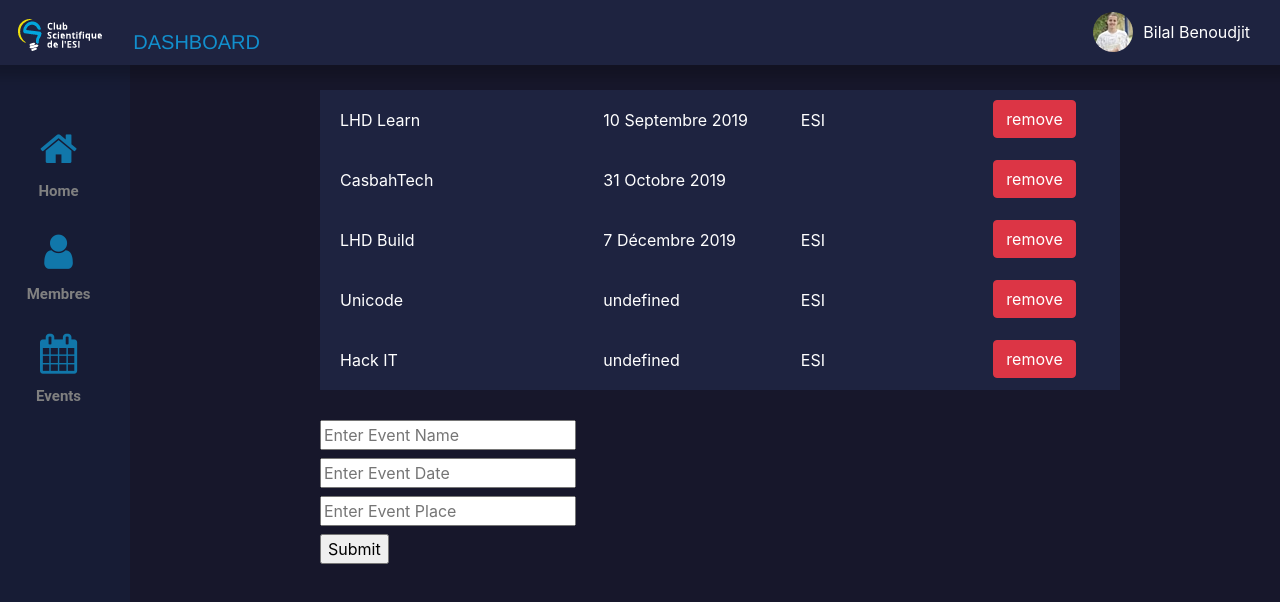
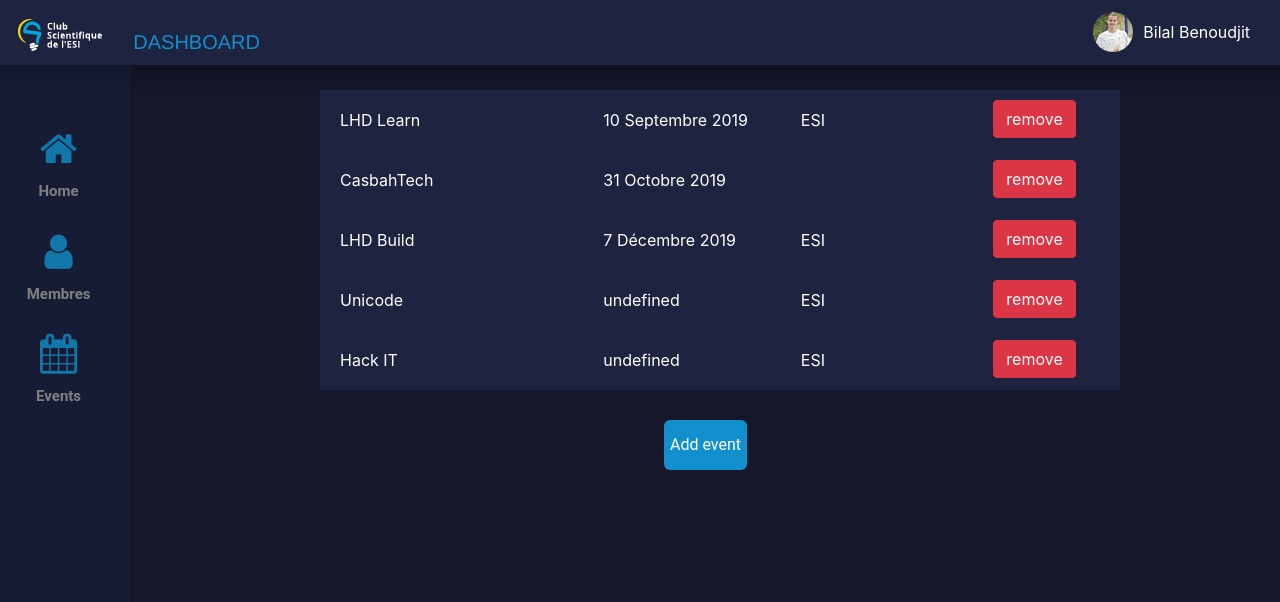
Before and after one commit to Lourguioui/GI-Dashboard, a React (Create React App) app: page /events in a window 1280 px wide. Shown: the top 602 px of the page. Built offline with nearby package versions, Linux system fonts and the light colour scheme.

Commit message:
final update -events page

```diff
--- a/src/Events.css
+++ b/src/Events.css
@@ -2,6 +2,71 @@
   margin-left: 25%;
   margin-top: 60px;
 }
+form{
+  background-color : #1e2340;
+  margin-top : 30px;
+  width : 600px;
+  margin-left : 12%;
+}
 form label {
   display : block;
+  margin-left : 18%;
 }
+form label input[type=text]{
+  width : 400px;
+  margin-top : 20px;
+  height : 50px;
+}
+form input[type=submit]{
+  margin-left : 22%;
+  width : 150px;
+  height: 50px;
+  border : none;
+  background-color :   rgb(28, 99, 180);
+  border-radius : 5px;
+  transofrm : 0.2s;
+  font-family: "Helvetica", sans-serif;
+  margin-top : 15px;
+  cursor : pointer;
+
+}
+form input[type=submit]:hover{
+  background-color : #128fcd;
+  color : #daf5ff;
+  transition: 0.4s;
+}
+.cancel-btn{
+  margin-left : 8.5%;
+  width : 150px;
+  height: 50px;
+  border : none;
+  background-color :  #91cdc5;
+  border-radius : 5px;
+  transition : 0.4s;
+  font-family: "Helvetica", sans-serif;
+  margin-top : 15px;
+  cursor : pointer;
+}
+.cancel-btn:hover{
+  background-color : #75cdc8;
+  color : white;
+}
+.display-event-form{
+  height : 50px;
+  margin-left : 43%;
+  margin-top : 30px;
+  background-color : #128fcd;
+  border-radius : 6px;
+  border : none;
+  cursor: pointer;
+  color : white;
+  font-family : Roboto;
+  font-size : bold;
+  transition : 0.5s;
+}
+.display-event-form:hover{
+  background-color : #1844cd;
+}
+.display-event-form:focus{
+  outline : none;
+}
--- a/src/Events.jsx
+++ b/src/Events.jsx
@@ -2,57 +2,72 @@ import React, { Component } from "react";
 import "./Events.css";
 import Event from "./Event.jsx";
 class Events extends Component {
-  constructor(props){
+  constructor(props) {
     super(props);
     this.state = {
-          Events : [
-            {eventId : '1', eventName : 'LHD Learn' , eventDate:'10 Septembre 2019', eventPlace: 'ESI'},
-            {eventId: '2', eventName : 'CasbahTech', eventDate : '31 Octobre 2019', evnetPlace : 'CasbahTech'},
-            {eventId : '3', eventName : 'LHD Build', eventDate  : '7 Décembre 2019', eventPlace : 'ESI'},
-            {eventId: '4', eventName : 'Unicode', eventDate : 'undefined',eventPlace : 'ESI' },
-            {eventId : '5' ,eventName : 'Hack IT', eventDate : 'undefined', eventPlace : 'ESI'}
+      Events: [
+        { eventId: '1', eventName: 'LHD Learn', eventDate: '10 Septembre 2019', eventPlace: 'ESI' },
+        { eventId: '2', eventName: 'CasbahTech', eventDate: '31 Octobre 2019', evnetPlace: 'CasbahTech' },
+        { eventId: '3', eventName: 'LHD Build', eventDate: '7 Décembre 2019', eventPlace: 'ESI' },
+        { eventId: '4', eventName: 'Unicode', eventDate: 'undefined', eventPlace: 'ESI' },
+        { eventId: '5', eventName: 'Hack IT', eventDate: 'undefined', eventPlace: 'ESI' }
 
       ],
-          eventId : '',
-          eventName : '',
-          eventDate :'',
-          eventPlace : ''
+      eventId: '',
+      eventName: '',
+      eventDate: '',
+      eventPlace: '',
+      displayStyle: 'none'
     };
     this.handleChangeEventName = this.handleChangeEventName.bind(this);
     this.handleChangeEventDate = this.handleChangeEventDate.bind(this);
     this.handleChangeEventPlace = this.handleChangeEventPlace.bind(this);
     this.handleSubmit = this.handleSubmit.bind(this);
-  }
-  handleDelete = eventId =>{
-    const Events = this.state.Events.filter(x => x.eventId !== eventId);
-    this.setState({Events});
 
   }
-  handleSubmit = event =>{
+  handleDelete = eventId => {
+    const Events = this.state.Events.filter(x => x.eventId !== eventId);
+    this.setState({ Events });
+
+  }
+  handleSubmit = event => {
     const newEvent = {
-        eventId : this.state.Events.length + 1,
-        eventName : this.state.eventName,
-        eventDate : this.state.eventDate,
-        eventPlace : this.state.eventPlace
+      eventId: this.state.Events.length + 1,
+      eventName: this.state.eventName,
+      eventDate: this.state.eventDate,
+      eventPlace: this.state.eventPlace
     }
-      if (newEvent.eventName.length !=0 && newEvent.eventDate.length != 0 && newEvent.eventPlace.length != 0 ){
+    if (newEvent.eventName.length != 0 && newEvent.eventDate.length != 0 && newEvent.eventPlace.length != 0) {
       const Events = this.state.Events;
       Events.push(newEvent);
-          this.setState({Events});
+      this.setState({ Events });
       event.preventDefault();
     }
     document.getElementById("add-event-form").reset();
     event.preventDefault();
   }
-  handleChangeEventName = event =>{
-      this.setState({eventName : event.target.value})
+  handleChangeEventName = event => {
+    this.setState({ eventName: event.target.value })
   }
-  handleChangeEventDate = event =>{
-    this.setState({eventDate : event.target.value})
+  handleChangeEventDate = event => {
+    this.setState({ eventDate: event.target.value })
   }
-  handleChangeEventPlace = event =>{
-    this.setState({eventPlace : event.target.value})
+  handleChangeEventPlace = event => {
+    this.setState({ eventPlace: event.target.value })
   }
+  handleCancel = event => {
+    this.setState({ displayStyle: 'none' });
+  }
+  handleDisplayForm = event => {
+    var displayStyle;
+    if (this.state.displayStyle === 'none') {
+      displayStyle = 'block';
+    } else {
+      displayStyle = 'none';
+    }
+    this.setState({ displayStyle });
+  }
+
   render() {
     return (
       <div className="Events">
@@ -67,18 +82,20 @@ class Events extends Component {
           />
         ))}
         <div className="eventForm">
-              <form onSubmit={this.handleSubmit} id="add-event-form">
+          <form onSubmit={this.handleSubmit} id="add-event-form" className="animate" style={{ display: this.state.displayStyle }}>
             <label>
-                  <input type="text"  placeholder="Enter Event Name" onChange={this.handleChangeEventName} />
+              <input type="text" placeholder="Enter Event Name" onChange={this.handleChangeEventName} />
             </label>
             <label>
               <input type="text" placeholder="Enter Event Date" onChange={this.handleChangeEventDate} />
             </label>
             <label>
-                  <input type="text"  placeholder="Enter Event Place"  onChange={this.handleChangeEventPlace} />
+              <input type="text" placeholder="Enter Event Place" onChange={this.handleChangeEventPlace} />
             </label>
-                <input type="submit"/>
+            <input type="submit" />
+            <button className="cancel-btn" onClick={this.handleCancel}>Cancel</button>
           </form>
+          <button className="display-event-form" onClick={this.handleDisplayForm}>Add event</button>
         </div>
       </div>
     );
--- a/src/Members.css
+++ b/src/Members.css
@@ -58,7 +58,6 @@ form {
   border : none;
   border-radius : 5px;
   cursor : pointer;
-  transform: 0.2s;
   font-family: "Helvetica", sans-serif;
   margin-top : 15px;
 }
```
Lines whose indentation alone changed are shown as unchanged.
